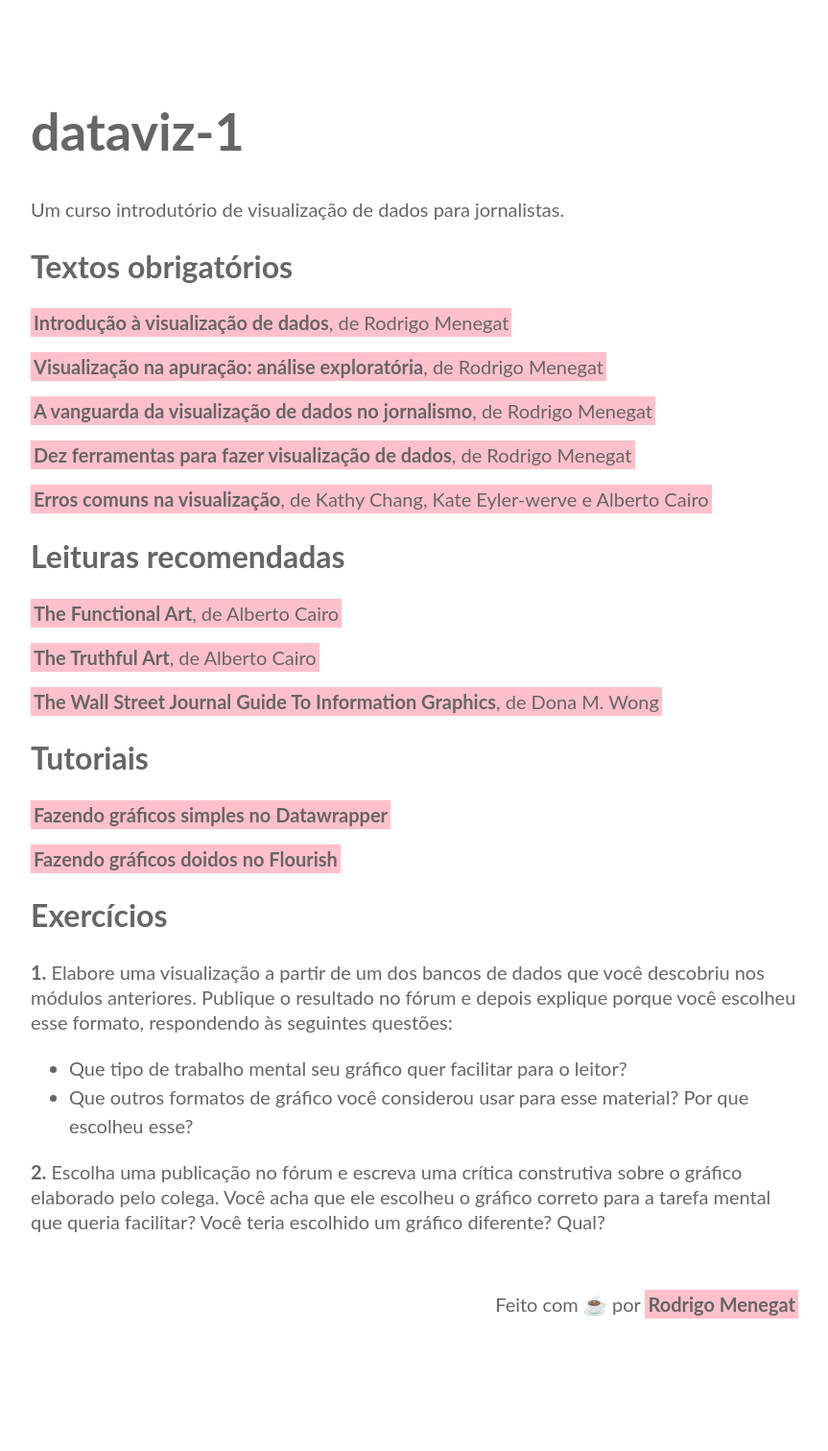
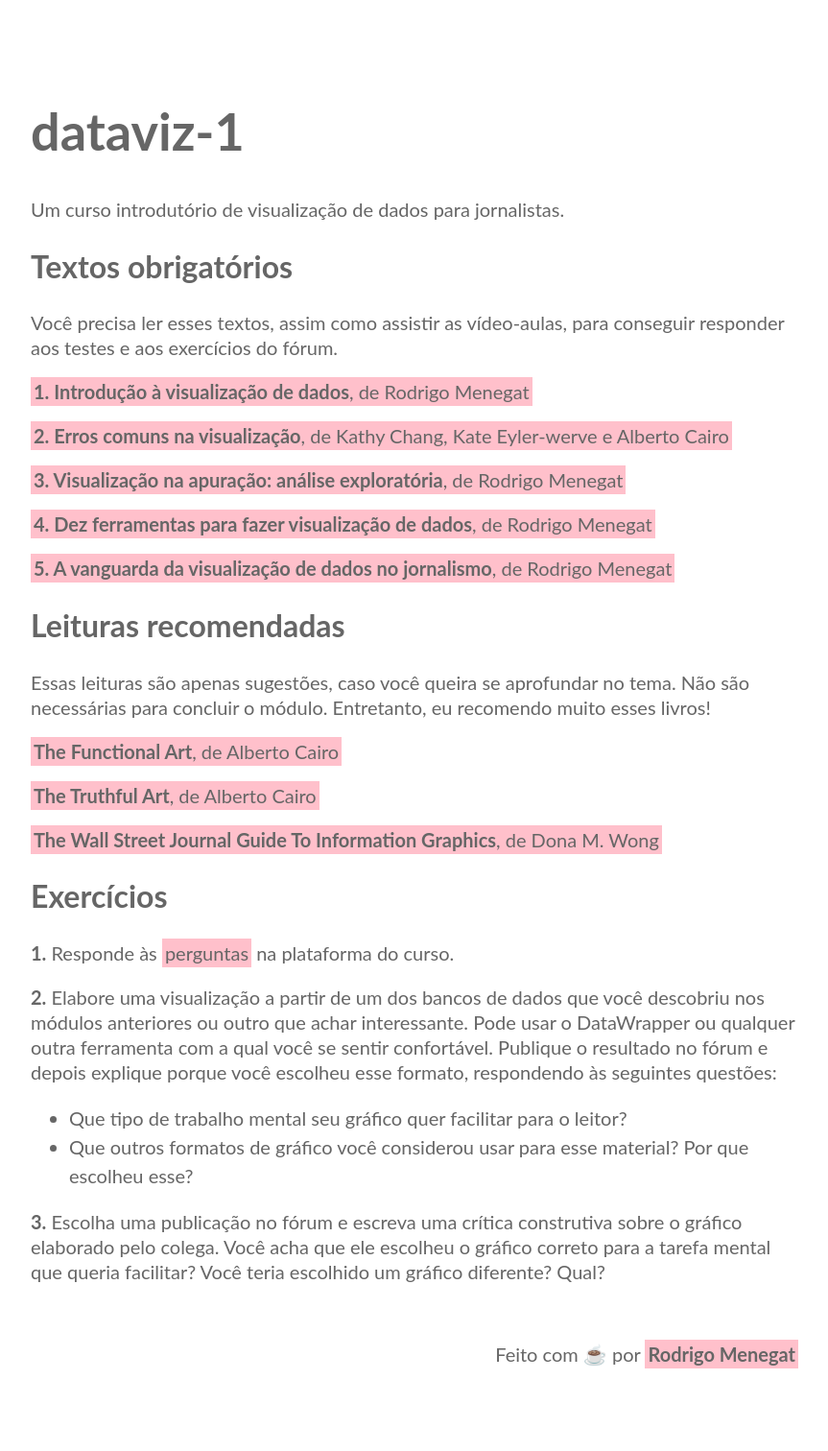
Before and after one commit to RodrigoMenegat/dataviz-1, a Jekyll site: the page built from docs/index.md, in a window 1280 px wide. Shown: the whole page at 96% size, without its empty margins (208-1071 px from the left). Built offline with Jekyll 4.4.1, drawn with Linux system fonts in a browser that asks for light colours; our own code applies the rules of GitHub Pages for plain Markdown files; before the commit the page ends 1460 px from its top, so only the background shows below that.

Commit message:
Altera página índice

```diff
--- a/docs/index.md
+++ b/docs/index.md
@@ -9,17 +9,21 @@ Um curso introdutório de visualização de dados para jornalistas.
 
 ## Textos obrigatórios
 
-[**Introdução à visualização de dados**, de Rodrigo Menegat](https://rodrigomenegat.github.io/dataviz-1/introducao-visualizacao-de-dados/)
+Você precisa ler esses textos, assim como assistir as vídeo-aulas, para conseguir responder aos testes e aos exercícios do fórum.
 
-[**Visualização na apuração: análise exploratória**, de Rodrigo Menegat](https://rodrigomenegat.github.io/dataviz-1/visualizacao-analise-exploratoria/)
+[**1. Introdução à visualização de dados**, de Rodrigo Menegat](https://rodrigomenegat.github.io/dataviz-1/introducao-visualizacao-de-dados/)
 
-[**A vanguarda da visualização de dados no jornalismo**, de Rodrigo Menegat](https://rodrigomenegat.github.io/dataviz-1/vanguarda-da-visualizacao-jornalistica)
+[**2. Erros comuns na visualização**, de Kathy Chang, Kate Eyler-werve e Alberto Cairo](https://rodrigomenegat.github.io/dataviz-1/erros-comuns)
 
-[**Dez ferramentas para fazer visualização de dados**, de Rodrigo Menegat](https://rodrigomenegat.github.io/dataviz-1/dez-ferramentas)
+[**3. Visualização na apuração: análise exploratória**, de Rodrigo Menegat](https://rodrigomenegat.github.io/dataviz-1/visualizacao-analise-exploratoria/)
 
-[**Erros comuns na visualização**, de Kathy Chang, Kate Eyler-werve e Alberto Cairo](https://rodrigomenegat.github.io/dataviz-1/erros-comuns)
+[**4. Dez ferramentas para fazer visualização de dados**, de Rodrigo Menegat](https://rodrigomenegat.github.io/dataviz-1/dez-ferramentas)
+
+[**5. A vanguarda da visualização de dados no jornalismo**, de Rodrigo Menegat](https://rodrigomenegat.github.io/dataviz-1/vanguarda-da-visualizacao-jornalistica)
 
 ## Leituras recomendadas
+
+Essas leituras são apenas sugestões, caso você queira se aprofundar no tema. Não são necessárias para concluir o módulo. Entretanto, eu recomendo muito esses livros!
 
 [**The Functional Art**, de Alberto Cairo](https://www.amazon.com/Functional-Art-introduction-information-visualization/dp/0321834739)
 
@@ -27,18 +31,21 @@ Um curso introdutório de visualização de dados para jornalistas.
 
 [**The Wall Street Journal Guide To Information Graphics**, de Dona M. Wong](https://www.saraiva.com.br/the-wall-street-journal-guide-to-information-graphics-the-dos-and-donts-of-presenting-7989439.html)
 
-
+<!--
 ## Tutoriais
 
 [**Fazendo gráficos simples no Datawrapper**](#)
 
 [**Fazendo gráficos doidos no Flourish**](#)
+-->
 
 ## Exercícios
 
-**1.** Elabore uma visualização a partir de um dos bancos de dados que você descobriu nos módulos anteriores. Publique o resultado no fórum e depois explique porque você escolheu esse formato, respondendo às seguintes questões:
+**1.** Responde às [perguntas](#) na plataforma do curso.
+
+**2.** Elabore uma visualização a partir de um dos bancos de dados que você descobriu nos módulos anteriores ou outro que achar interessante. Pode usar o DataWrapper ou qualquer outra ferramenta com a qual você se sentir confortável. Publique o resultado no fórum e depois explique porque você escolheu esse formato, respondendo às seguintes questões:
 
   - Que tipo de trabalho mental seu gráfico quer facilitar para o leitor?
   - Que outros formatos de gráfico você considerou usar para esse material? Por que escolheu esse?
 
-**2.** Escolha uma publicação no fórum e escreva uma crítica construtiva sobre o gráfico elaborado pelo colega. Você acha que ele escolheu o gráfico correto para a tarefa mental que queria facilitar? Você teria escolhido um gráfico diferente? Qual?
+**3.** Escolha uma publicação no fórum e escreva uma crítica construtiva sobre o gráfico elaborado pelo colega. Você acha que ele escolheu o gráfico correto para a tarefa mental que queria facilitar? Você teria escolhido um gráfico diferente? Qual?
```
